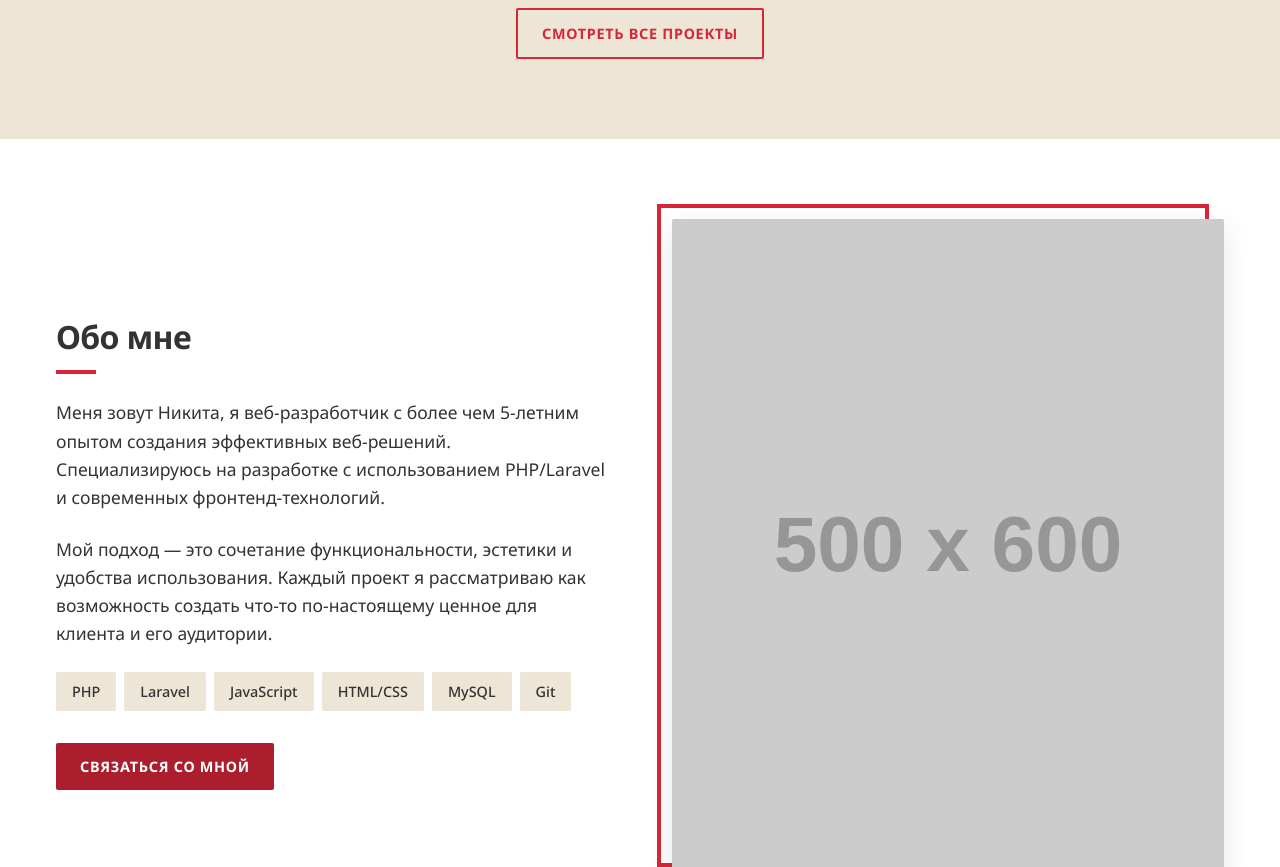
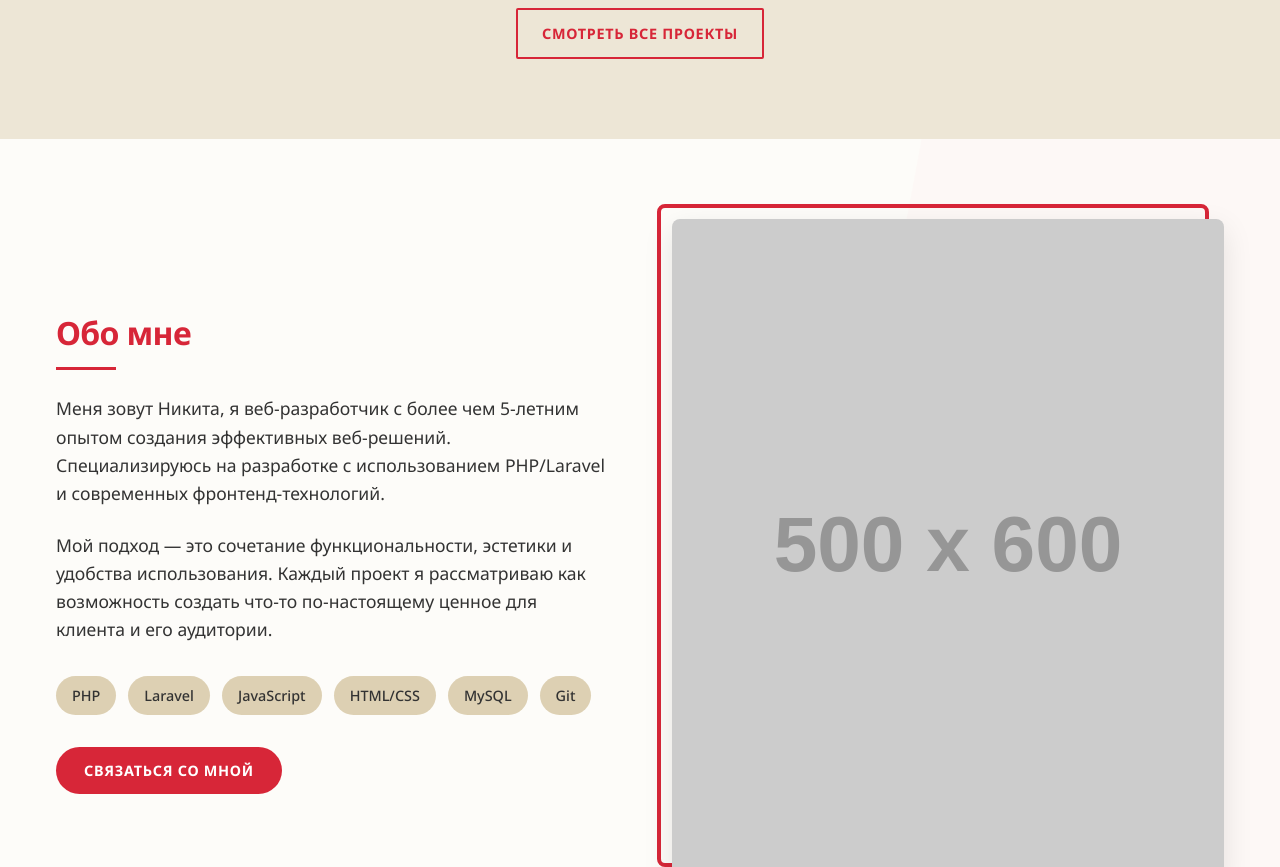
Before and after one commit to nst0v/SoldatovWeb, a website: page index.html in a window 1280 px wide. Shown: the part 1800-2667 px from the top of the page. Drawn offline with Linux system fonts and the light colour scheme; placeholder pictures from the web are drawn by us.

Commit message:
about style

```diff
--- a/assets/scss/base/_reset.scss
+++ b/assets/scss/base/_reset.scss
@@ -4,6 +4,11 @@
     box-sizing: border-box;
     margin: 0;
     padding: 0;
+  }
+
+  html {
+    scroll-behavior: smooth;
+    scroll-padding-top: 80px;
   }
 
   body {
--- a/assets/scss/sections/_about.scss
+++ b/assets/scss/sections/_about.scss
@@ -1,14 +1,34 @@
+@use "sass:color";
 @use "../abstracts" as *;
 
 .about {
   padding: 5rem 0;
-  background-color: white;
+  background-color: color.adjust($alpine-oat, $lightness: 10%);
+  position: relative;
+
+  &:before {
+    content: '';
+    position: absolute;
+    top: 0;
+    right: 0;
+    width: 40%;
+    height: 100%;
+    background-color: color.adjust($cherry-red, $lightness: 40%, $alpha: -0.9);
+    clip-path: polygon(30% 0, 100% 0, 100% 100%, 0% 100%);
+    z-index: 1;
+
+    @include respond(mobile) {
+      display: none;
+    }
+  }
 
   .container {
     @include container;
     display: flex;
     gap: 4rem;
     align-items: center;
+    position: relative;
+    z-index: 2;
 
     @include respond(tablet) {
       gap: 3rem;
@@ -22,8 +42,20 @@
       flex: 1;
 
       h2 {
-        color: $gray-dark;
+        color: $cherry-red;
         margin-bottom: 1.5rem;
+        position: relative;
+        padding-bottom: 0.75rem;
+
+        &:after {
+          content: '';
+          position: absolute;
+          bottom: 0;
+          left: 0;
+          width: 60px;
+          height: 3px;
+          background-color: $cherry-red;
+        }
       }
 
       p {
@@ -31,7 +63,7 @@
         color: $text-dark;
         margin-bottom: 1.5rem;
 
-        &:last-child {
+        &:last-of-type {
           margin-bottom: 2rem;
         }
       }
@@ -39,15 +71,39 @@
       .skills {
         display: flex;
         flex-wrap: wrap;
-        gap: 0.5rem;
+        gap: 0.75rem;
         margin-bottom: 2rem;
 
         .skill {
-          background-color: $alpine-oat;
+          background-color: color.adjust($alpine-oat, $lightness: -10%);
           padding: 0.5rem 1rem;
-          border-radius: 2px;
+          border-radius: 30px;
           font-size: 0.9rem;
           font-weight: 500;
+          transition: all 0.3s ease;
+
+          &:hover {
+            background-color: $cherry-red;
+            color: $text-light;
+            transform: translateY(-3px);
+          }
+        }
+      }
+
+      .button {
+        display: inline-block;
+        padding: 0.75rem 1.75rem;
+        background-color: $cherry-red;
+        color: $text-light;
+        border-radius: 30px;
+        text-decoration: none;
+        font-weight: 600;
+        transition: all 0.3s;
+
+        &:hover {
+          background-color: color.adjust($cherry-red, $lightness: -10%);
+          transform: translateY(-3px);
+          box-shadow: 0 10px 20px rgba($cherry-red, 0.3);
         }
       }
     }
@@ -64,6 +120,7 @@
         width: 100%;
         height: 100%;
         border: 4px solid $cherry-red;
+        border-radius: 8px;
         z-index: 1;
 
         @include respond(mobile) {
@@ -73,10 +130,15 @@
 
       img {
         width: 100%;
-        border-radius: 2px;
+        border-radius: 8px;
         position: relative;
         z-index: 2;
         box-shadow: 0 10px 30px rgba(0, 0, 0, 0.1);
+        transition: all 0.3s ease;
+
+        &:hover {
+          transform: scale(1.02) rotate(1deg);
+        }
       }
     }
   }
```
Also changed, not shown: assets/css/main.css, 1 other file.
